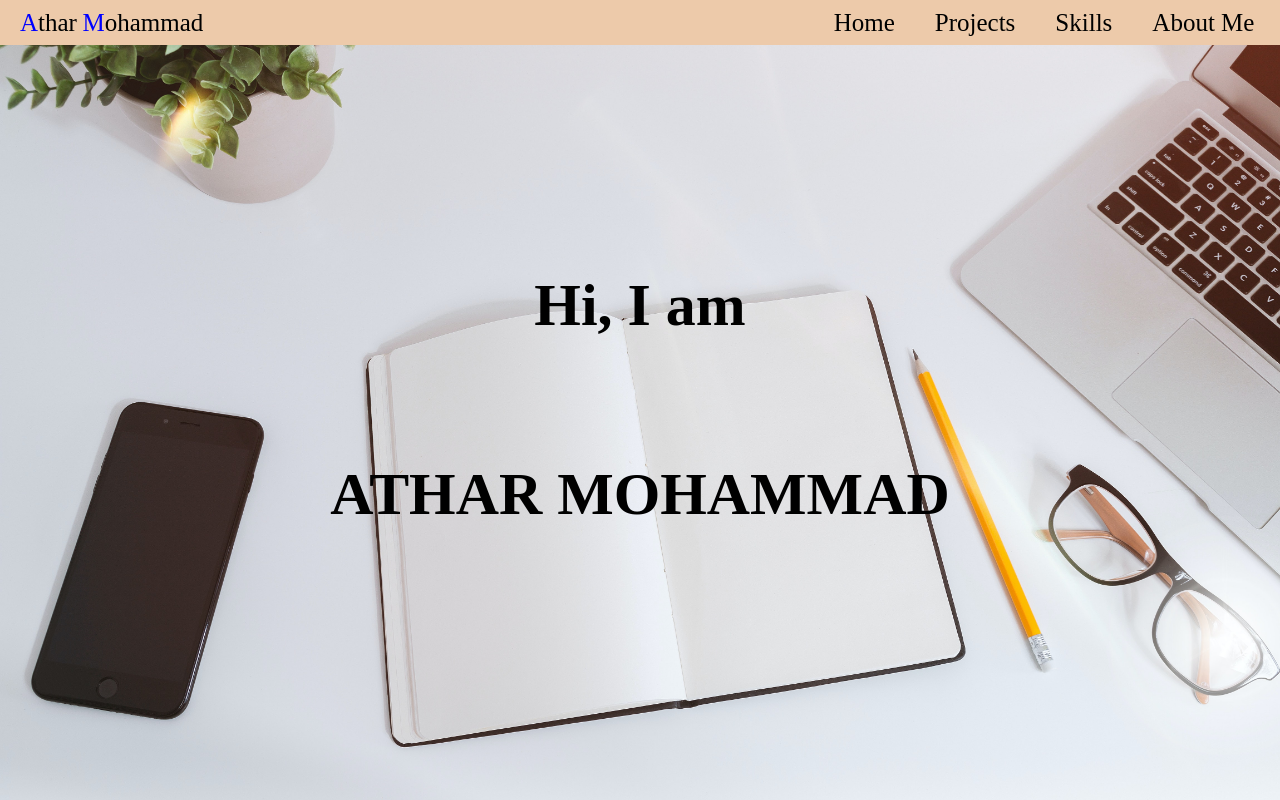
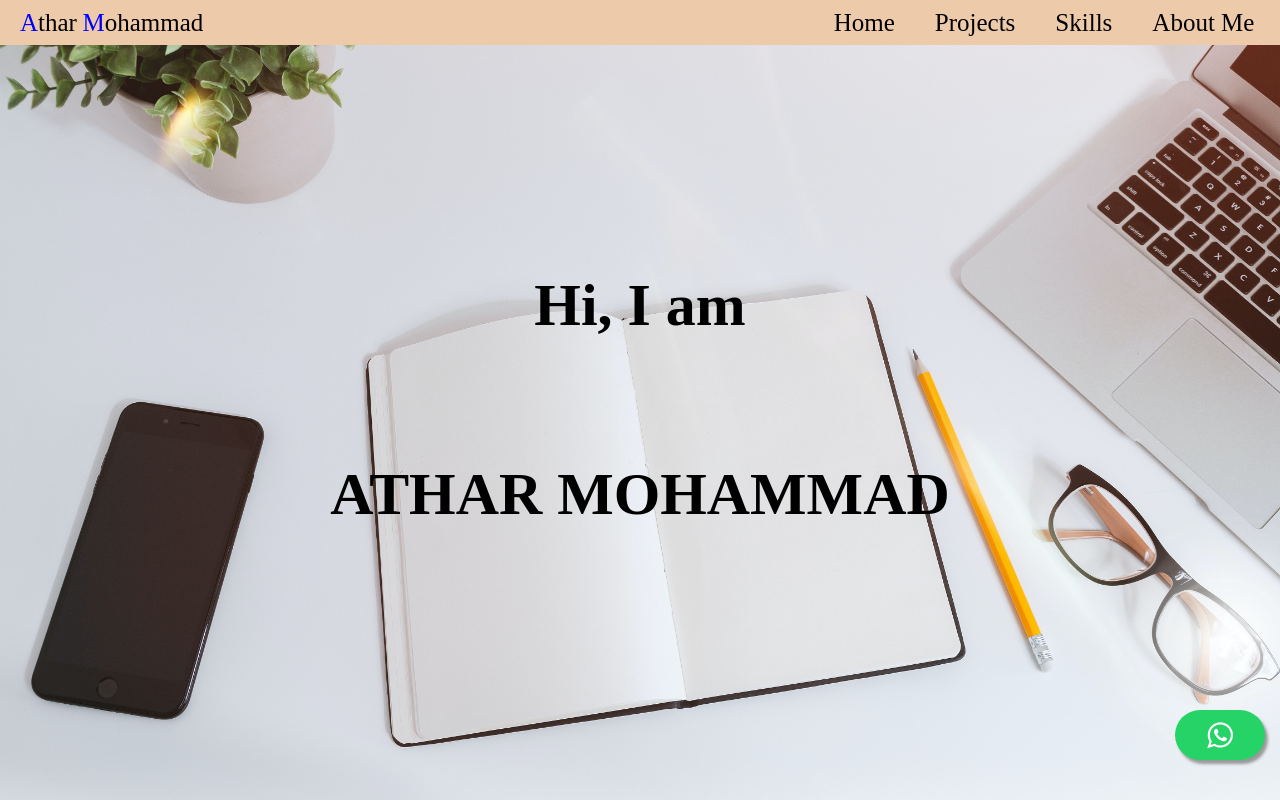
Before and after one commit to Athar996/myportfolio, a plain HTML site: page index.html in a window 1280 px wide. Shown: the top 800 px of the page. Drawn offline with Linux system fonts and the light colour scheme.

Commit message:
modified

```diff
--- a/index.css
+++ b/index.css
@@ -301,3 +301,19 @@ body
 }
 
 }
+
+.whats-app
+{
+  position: fixed;
+  width: 50px;
+  height: 50px;
+  bottom: 40px;
+  right: 15px;
+  background-color: #25d366;
+  color: #FFF;
+  border-radius: 50px;
+  text-align: center;
+  font-size: 30px;
+  box-shadow: 3px 4px 3px #999;
+  z-index: 100;
+}
--- a/index.html
+++ b/index.html
@@ -166,5 +166,8 @@
       <i  class="fa fa-phone"></i>  </a> -->
       </div>
     </footer>
+    <a class="whats-app" href="https://wa.me/971551003120" target="_blank">
+      <i class="fa fa-whatsapp" style="margin-top:10px;"></i>
+    </a>
   </body>
 </html>
```
